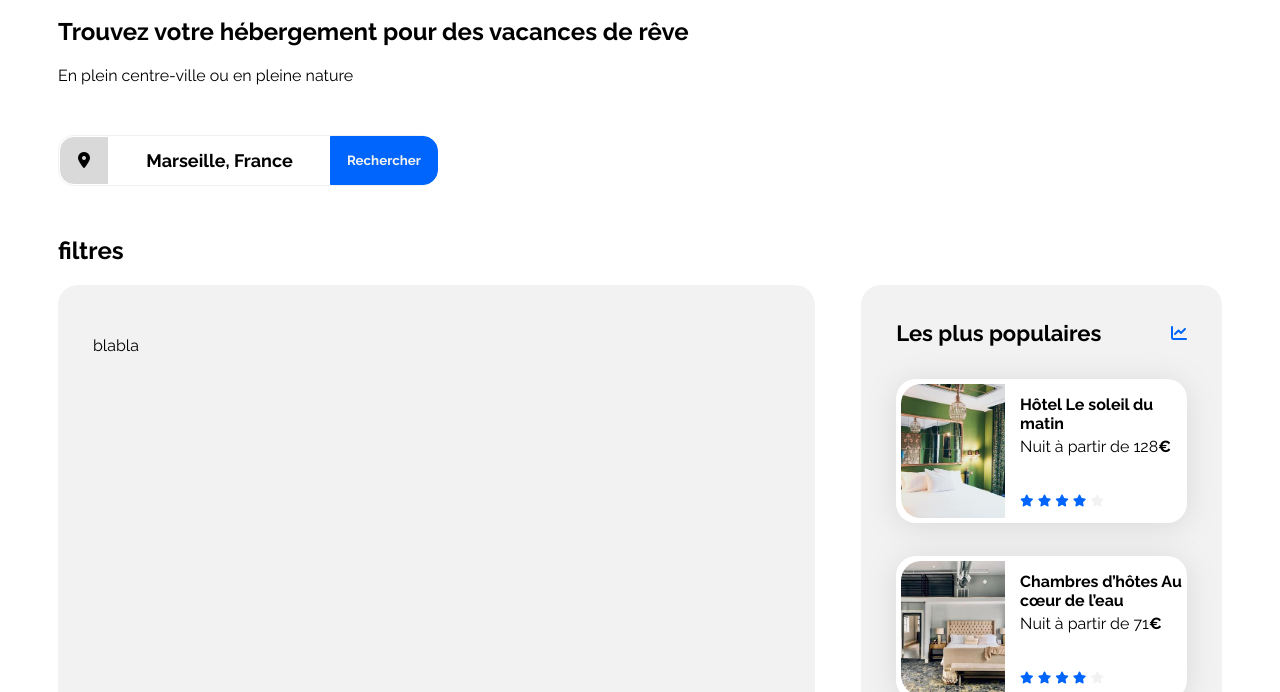
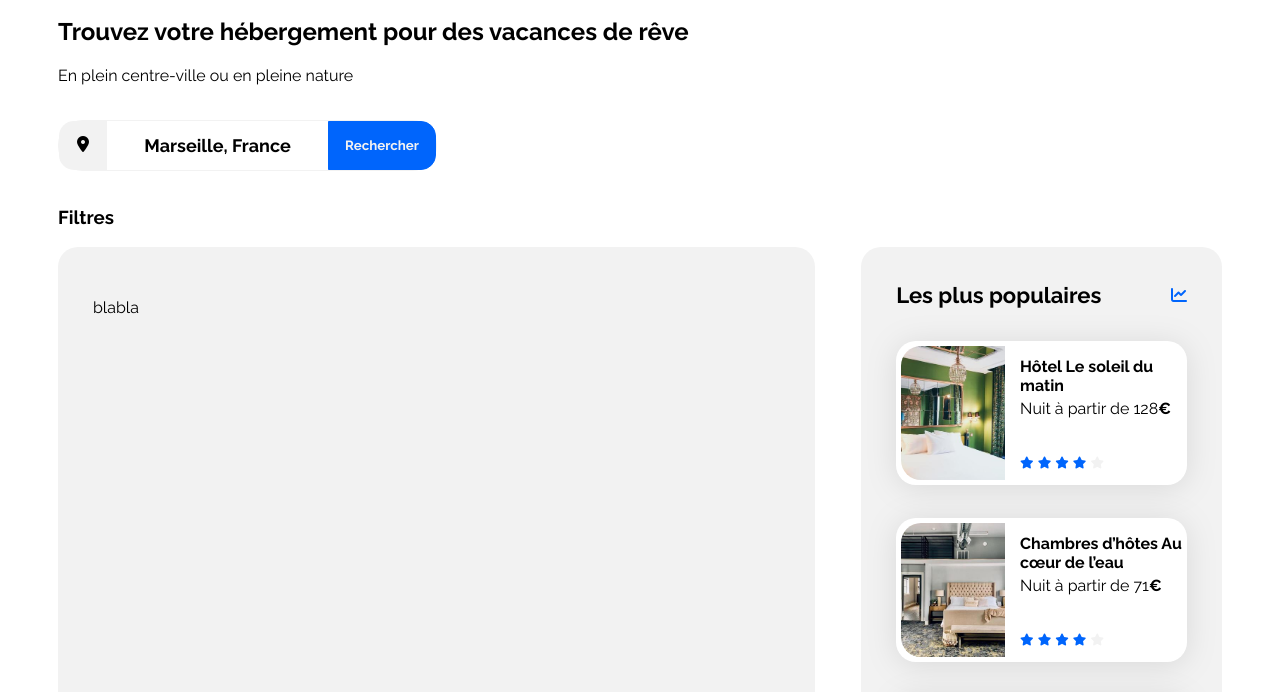
Before and after one commit to QBotella/Booki, a plain HTML site: page index.html in a window 1280 px wide. Shown: the part 82-774 px from the top of the page. Drawn offline with Linux system fonts and the light colour scheme.

Commit message:
étape 4 finis

```diff
--- a/css/style.css
+++ b/css/style.css
@@ -45,9 +45,8 @@ a {
 
 .search-logo {
     border-radius: 15px 0px 0px 15px ;
-    border: solid #ffffff 1px;
     padding: 14px 18px 15px 18px;
-    background-color: #d9d9d9;
+    background-color: var(--main-bg-color);
 }
 
 .fa-location-dot {
@@ -57,13 +56,13 @@ a {
 .main-search{
     display: flex;
     text-align: center;
-    border: solid var(--main-bg-color)1px;
+    border: solid var(--main-bg-color) 1px;
     width: 377px;
     height: 49px;
     justify-content: space-between;
-    margin-top: 50px;
-    margin-bottom: 50px;
-    border-radius: 15px;
+    margin-top: 35px;
+    margin-bottom: 35px;
+    border-radius: 25px;
 }
 
 .search-text {
--- a/index.html
+++ b/index.html
@@ -24,6 +24,7 @@
             </div>
         </header>
         <main>
+            <headline>
                 <h2>Trouvez votre hébergement pour des vacances de rêve</h2>
                 <p>En plein centre-ville ou en pleine nature</p>
                 <section class="search">
@@ -36,8 +37,9 @@
                         </div>
                     </form>
                 </section>
+            </headline>
             <section class="filtres">
-                <h2>filtres</h2>
+                <h3>Filtres</h3>
 
             </section>
             <section class="hebergements-and-populaires">
```
Lines whose indentation alone changed are shown as unchanged.
